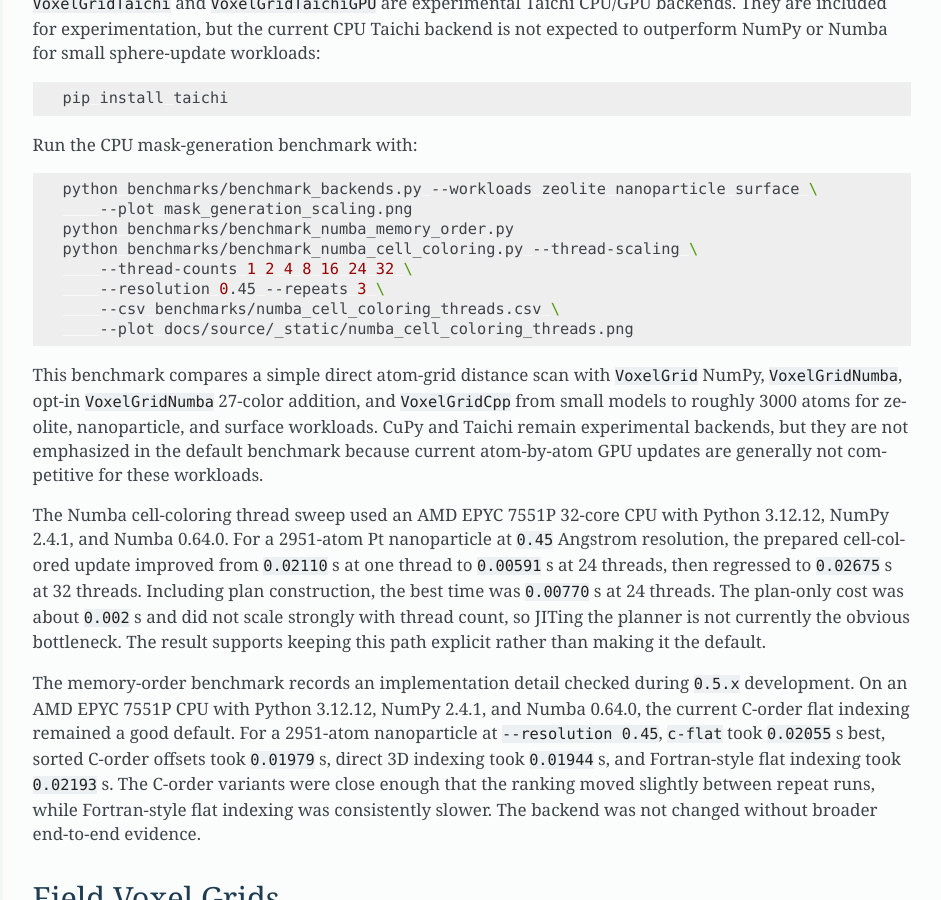
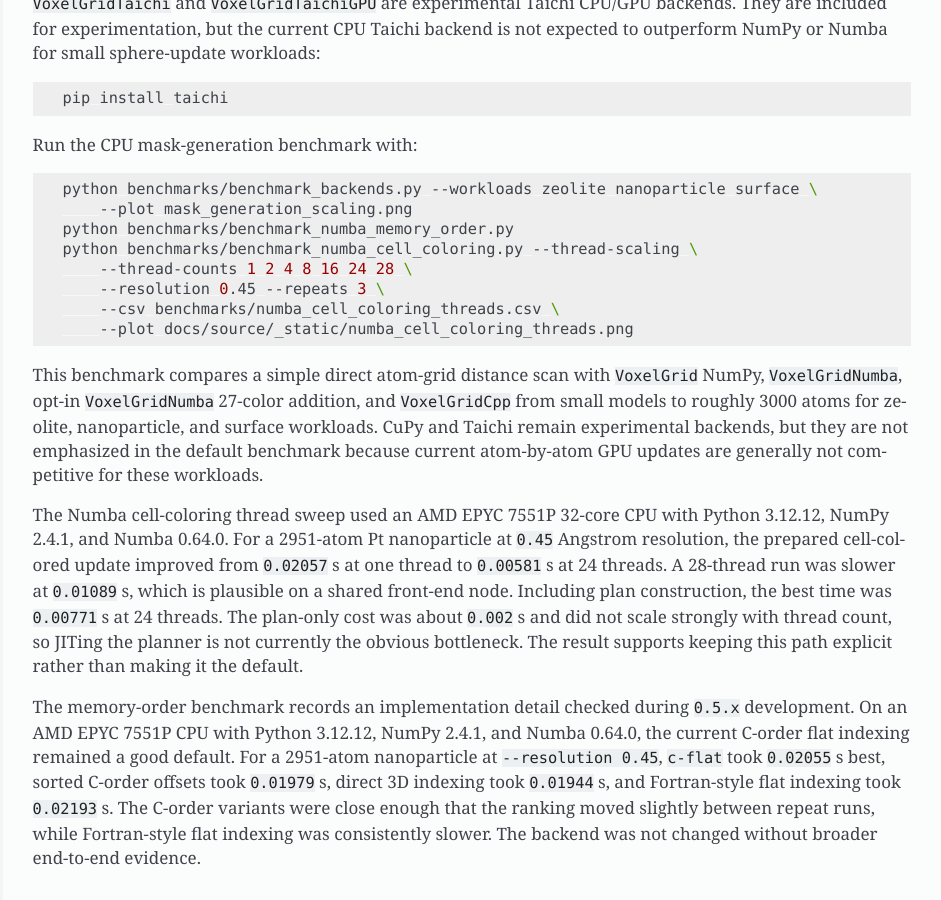
Before and after one commit to tgmaxson/atomvoxelizer, a Sphinx documentation site: the page built from docs/source/concepts.rst, in a window 1280 px wide and 900 px high, scrolled down 3102 px. Shown: the whole window, without its empty margins (313-1254 px from the left). Built offline with Sphinx 7.4.7, drawn with Linux system fonts in a browser that asks for light colours.

Commit message:
Update Numba cell coloring thread sweep

```diff
--- a/docs/source/concepts.rst
+++ b/docs/source/concepts.rst
@@ -167,7 +167,7 @@ Run the CPU mask-generation benchmark with:
        --plot mask_generation_scaling.png
    python benchmarks/benchmark_numba_memory_order.py
    python benchmarks/benchmark_numba_cell_coloring.py --thread-scaling \
-       --thread-counts 1 2 4 8 16 24 32 \
+       --thread-counts 1 2 4 8 16 24 28 \
        --resolution 0.45 --repeats 3 \
        --csv benchmarks/numba_cell_coloring_threads.csv \
        --plot docs/source/_static/numba_cell_coloring_threads.png
@@ -183,12 +183,12 @@ workloads.
 The Numba cell-coloring thread sweep used an AMD EPYC 7551P 32-core CPU with
 Python 3.12.12, NumPy 2.4.1, and Numba 0.64.0. For a 2951-atom Pt nanoparticle
 at ``0.45`` Angstrom resolution, the prepared cell-colored update improved from
-``0.02110`` s at one thread to ``0.00591`` s at 24 threads, then regressed to
-``0.02675`` s at 32 threads. Including plan construction, the best time was
-``0.00770`` s at 24 threads. The plan-only cost was about ``0.002`` s and did
-not scale strongly with thread count, so JITing the planner is not currently the
-obvious bottleneck. The result supports keeping this path explicit rather than
-making it the default.
+``0.02057`` s at one thread to ``0.00581`` s at 24 threads. A 28-thread run was
+slower at ``0.01089`` s, which is plausible on a shared front-end node. Including
+plan construction, the best time was ``0.00771`` s at 24 threads. The plan-only
+cost was about ``0.002`` s and did not scale strongly with thread count, so
+JITing the planner is not currently the obvious bottleneck. The result supports
+keeping this path explicit rather than making it the default.
 
 The memory-order benchmark records an implementation detail checked during
 ``0.5.x`` development. On an AMD EPYC 7551P CPU with Python 3.12.12, NumPy
--- a/docs/source/examples.rst
+++ b/docs/source/examples.rst
@@ -159,7 +159,7 @@ path benefits from CPU parallelism:
 .. code-block:: bash
 
    python benchmarks/benchmark_numba_cell_coloring.py --thread-scaling \
-       --thread-counts 1 2 4 8 16 24 32 \
+       --thread-counts 1 2 4 8 16 24 28 \
        --resolution 0.45 --repeats 3 \
        --csv benchmarks/numba_cell_coloring_threads.csv \
        --plot docs/source/_static/numba_cell_coloring_threads.png
@@ -167,7 +167,7 @@ path benefits from CPU parallelism:
 The documentation thread-scaling figure was generated on an AMD EPYC 7551P
 32-core CPU. It shows that the prepared colored update can benefit from
 parallelism for a larger Pt nanoparticle, but the plan-building overhead and
-32-thread regression mean this remains an explicit opt-in path.
+shared-node thread-count sensitivity mean this remains an explicit opt-in path.
 
 The experimental CuPy cell-coloring benchmark compares the CPU Numba backend,
 the existing CuPy ``add.at`` path, the 27-color CuPy kernel, and simple
```
Also changed, not shown: README.md (+1 -1 lines), docs/source/_static/numba_cell_coloring_threads.png, 2 other files.
